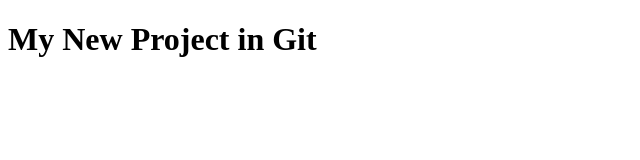
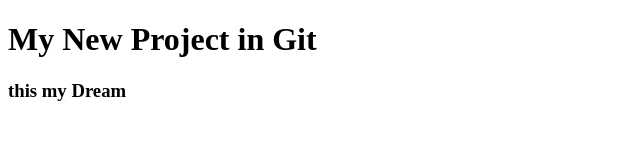
Before and after one commit to viniciosreiss/Site, a plain HTML site: page index.html in a window 1280 px wide. Shown: the whole page, without its empty margins (0-640 px from the left). Drawn offline with Linux system fonts and the light colour scheme.

Commit message:
Adicionado paragráfo

```diff
--- a/index.html
+++ b/index.html
@@ -8,6 +8,6 @@
 </head>
 <body>
     <h1>My New Project in Git</h1>
-
+    <h3>this my <strong>Dream</strong></h3>
 </body>
 </html>
```
